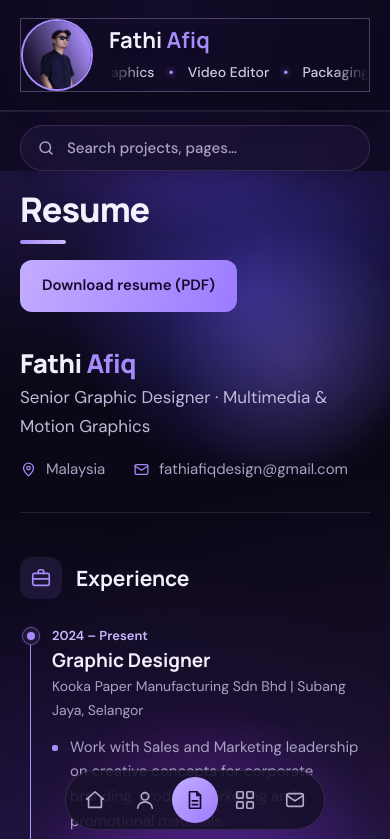
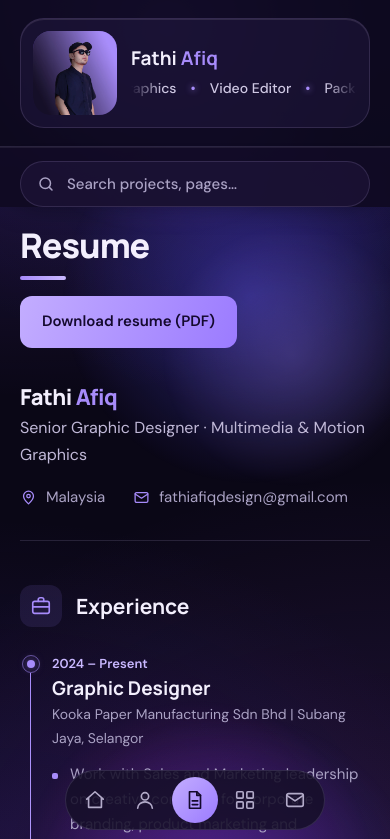
Before and after one commit to fathi-gith/fathi-afiq-portfolio, a plain HTML site: page resume.html in a window 390 px wide. Shown: the top 839 px of the page. Drawn offline with Linux system fonts and the light colour scheme.

Commit message:
Update portfolio

```diff
--- a/assets/css/style.css
+++ b/assets/css/style.css
@@ -1498,3 +1498,36 @@ html.lite .play { -webkit-backdrop-filter: none; backdrop-filter: none; backgrou
   border-radius: 10px;
   background: #000;
 }
+
+/* ============================================================
+   HIERARCHY PASS: one clear scale across every page
+   page title 48px  >  section title 22px  >  card title 17-19px  >  body 16px  >  labels 13-14px
+   ============================================================ */
+.sec-title { padding-bottom: 0; margin: 56px 0 18px; font: 700 22px var(--fh); letter-spacing: -0.2px; }
+.sec-title::after { display: none; }
+.sec-note { margin: -6px 0 18px; }
+.side-title { font-size: 17px; }
+.rs-name { font-size: clamp(22px, 2.4vw, 26px); }
+.rs-role { font-size: 16px; }
+.content .role + p { font-size: clamp(17px, 1.5vw, 19px); line-height: 1.7; color: var(--text); }   /* Home: the first paragraph is the lead */
+
+/* ============================================================
+   PHONE PROFILE: a compact frosted-glass card (photo + name), no stray box around it
+   ============================================================ */
+@media (max-width: 820px) {
+  .profile {
+    gap: 14px;
+    padding: 12px;
+    border: 1px solid var(--border);
+    border-radius: 24px;
+    overflow: hidden;
+    background: var(--glass);
+    -webkit-backdrop-filter: blur(12px);
+    backdrop-filter: blur(12px);
+    box-shadow: inset 0 1px 0 rgba(255, 255, 255, 0.1);
+  }
+  .profile .avatar { width: 84px; height: 84px; border: 0; border-radius: 18px; }
+  .profile .avatar img { object-position: 50% 15%; }
+  .profile .who h2 { font-size: 19px; text-shadow: none; }
+}
+html.lite .profile { -webkit-backdrop-filter: none; backdrop-filter: none; }
```
